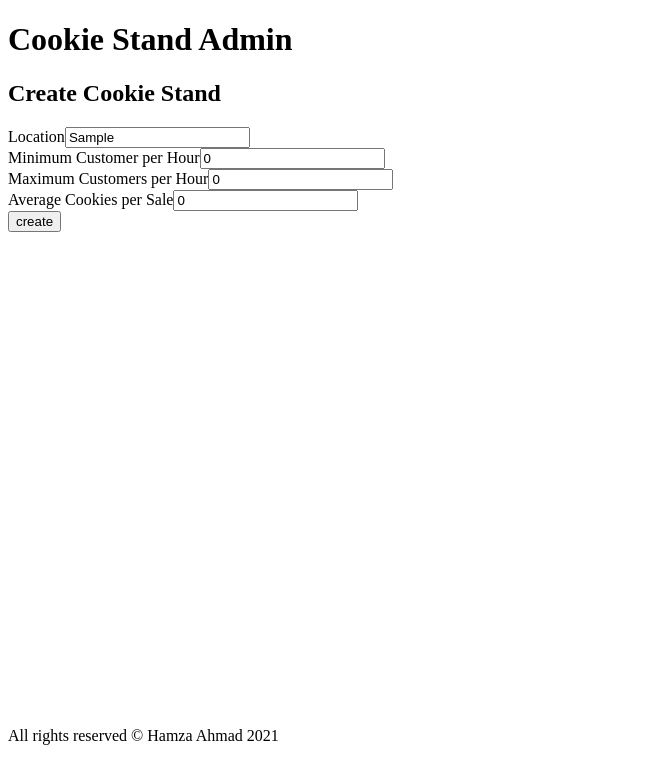
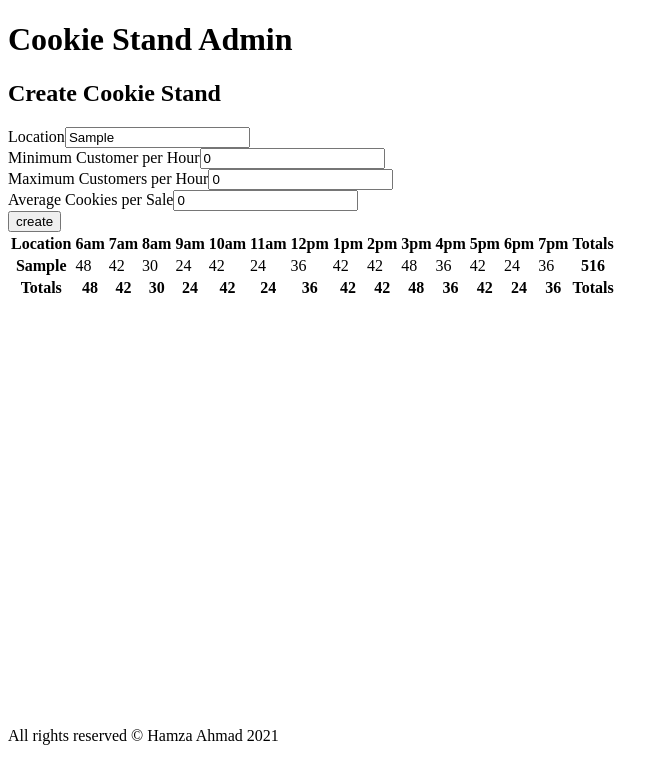
Before and after one commit to HamzaAhmad97/cookie-stand-admin, a Next.js app: page / in a window 1280 px wide. Both pictures are taken after typing "Sample" into the empty fields and a click on the button "create". Shown: the top 784 px of the page, without its empty margins (0-669 px from the left). Built offline with nearby package versions, Linux system fonts and the light colour scheme.

Commit message:
feat: locations can be added dynamically now

```diff
--- a/components/CreateForm.js
+++ b/components/CreateForm.js
@@ -1,7 +1,6 @@
-import { useState } from "react";
+import { useState, useEffect } from "react";
 
-export default function CreateForm() {
-    const [cookieStands, setCookieStands] = useState([])
+export default function CreateForm({handleNewCookiesStand}) {
     const [minCustomerPerHour, setMinCustomerPerHour] = useState(0)
     const [location, setLocation] = useState('')
     const [maxCustomersPerHour, setMaxCustomerPerHour] = useState(0)
@@ -9,12 +8,12 @@ export default function CreateForm() {
 
     const handleAddStand = (e) => {
       e.preventDefault()
-      setCookieStands(prevStands => [...prevStands, {minCustomerPerHour, location, maxCustomersPerHour, avgCookiesPerSale}])
+      handleNewCookiesStand(location)
     }
     return(
         <form
         onSubmit={handleAddStand}
-        className="flex-col content-center justify-center p-4 m-auto bg-green-300 rounded-lg w-min md:flex-row"
+        className="flex-col content-center justify-center w-7/12 p-4 m-auto bg-green-300 rounded-lg md:flex-row"
       >
         <h2 className="p-4 text-2xl text-center w-100">Create Cookie Stand</h2>
         <div className="flex gap-2 p-4 min-w-max">
@@ -24,29 +23,33 @@ export default function CreateForm() {
             type="text"
             className="flex-grow"
             onChange={(e) => setLocation(e.target.value)}
+            required
           />
         </div>
 
-        <section className="flex gap-8 p-4">
-          <div>
-            <label>Minimum Customer per Hour</label>
+        <section className="flex flex-row flex-wrap justify-between gap-4 p-4 w-100">
+          <div className='flex flex-col justify-center flex-grow p-2 align-middle bg-green-100 '>
+            <label className="m-auto">Minimum Customer per Hour</label>
             <input
+            className="pl-2"
               type="number"
               value={minCustomerPerHour}
               onChange={(e) => setMinCustomerPerHour(e.target.value)}
             />
           </div>
-          <div>
-            <label>Maximum Customers per Hour</label>
+          <div className='flex flex-col justify-center flex-grow p-2 align-middle bg-green-100'>
+            <label className="m-auto">Maximum Customers per Hour</label>
             <input
+            className="pl-2"
               value={maxCustomersPerHour}
               onChange={(e) => setMaxCustomerPerHour(e.target.value)}
               type="number"
             />
           </div>
-          <div>
-            <label>Average Cookies per Sale</label>
+          <div className='flex flex-col justify-center flex-grow p-2 align-middle bg-green-100'>
+            <label className="m-auto">Average Cookies per Sale</label>
             <input
+            className="pl-2"
               type="number"
               value={avgCookiesPerSale}
               onChange={(e) => setAvgCookiesPerSale(e.target.value)}
--- /dev/null
+++ b/components/LocationsData.js
@@ -0,0 +1,37 @@
+import { hours } from "../public/data";
+export default function LocationsData({ cookieStnds }) {
+  return (
+    <>
+      {cookieStnds.map((itm, index) => {
+        return (
+          <tr key={index}>
+            <th
+              className={`bg-green-500 border border-black ${
+                index % 2 ? "bg-green-300" : "bg-green-400"
+              }`}
+            >
+              {itm.location}
+            </th>
+            {itm.hourly_sales.map((itm, idx) => (
+              <td
+                key={idx}
+                className={`border border-black text-center	 ${
+                  index % 2 ? "bg-green-300" : "bg-green-400"
+                }`}
+              >
+                {itm}
+              </td>
+            ))}
+            <th
+              className={`bg-green-500 border border-black ${
+                index % 2 ? "bg-green-300" : "bg-green-400"
+              }`}
+            >
+              {itm.hourly_sales.reduce((tot, itm) => tot + itm, 0)}
+            </th>
+          </tr>
+        );
+      })}
+    </>
+  );
+}
--- a/components/Main.js
+++ b/components/Main.js
@@ -1,11 +1,27 @@
 import styles from "../style/index.module.css";
 import CreateForm from "./CreateForm";
-import { useState } from "react";
+import ReportTable from "./ReportTable";
+import { useState, useEffect } from "react";
+import { hourly_sales } from "../public/hourly_sales";
+
 export default function Main() {
-
-    return (
-        <main className={"my-8 w-full" + ` ${styles.main_content}`}>
-            <CreateForm />
-        </main>
-    );
+  const [cookieStnds, setCookieStands] = useState([]);
+  const handleNewCookiesStand = (location ) => {
+    setCookieStands((prevStands) => {
+      return [
+        ...prevStands,
+        {
+          location,
+          hourly_sales,
+        },
+      ];
+    });
+  };
+  useEffect( () => {console.log()}, [cookieStnds]);
+  return (
+    <main className={"my-8 w-full" + ` ${styles.main_content}`}>
+      <CreateForm handleNewCookiesStand={handleNewCookiesStand} />{" "}
+      <ReportTable cookieStnds={cookieStnds} />{" "}
+    </main>
+  );
 }
--- a/components/ReportTable.js
+++ b/components/ReportTable.js
@@ -1,5 +1,29 @@
-export default function ReportTable() {
-    return (
+import { hours } from "../public/data";
+import LocationsData from "./LocationsData";
+export default function ReportTable(props) {
+  return (
+    <table className="w-7/12 m-auto mt-8 table-auto">
+      <tr>
+        <th className="w-2/12 bg-green-500 border border-none">Location</th>
+        {hours.map((itm, idx) => (
+          <th key={idx} className="bg-green-500 border-none">
+            {itm}
+          </th>
+        ))}
+        <th className="bg-green-500 border-none">Totals</th>
+      </tr>
 
-    )
+      <LocationsData {...props}/>
+
+      <tr>
+        <th className="bg-green-500 border-none">Totals</th>
+        {new Array(14).fill(0).map((_, idx) => props.cookieStnds.map(item => item.hourly_sales).map(val => val[idx]).reduce((tot, elem) => tot + elem, 0)).map((itm, idx) => (
+          <th key={idx} className="bg-green-500 border-none">
+            {itm}
+          </th>
+        ))}
+        <th className="bg-green-500 border-none">Totals</th>
+      </tr>
+    </table>
+  );
 }
--- a/pages/test.js
+++ /dev/null
@@ -1,5 +0,0 @@
-export default function Test(){
-    return(
-        <h1>This is a test page</h1>
-    )
-}
--- /dev/null
+++ b/public/data.js
@@ -0,0 +1 @@
+export const hours = ['6am', '7am', '8am', '9am', '10am', '11am', '12pm', '1pm', '2pm', '3pm', '4pm', '5pm', '6pm', '7pm'];
--- /dev/null
+++ b/public/hourly_sales.js
@@ -0,0 +1 @@
+export const hourly_sales = [48, 42, 30, 24, 42, 24, 36, 42, 42, 48, 36, 42, 24, 36]
```
Also changed, not shown: public/vercel.svg (deleted), 1 other file (tests, documents, lock files or other folders).
